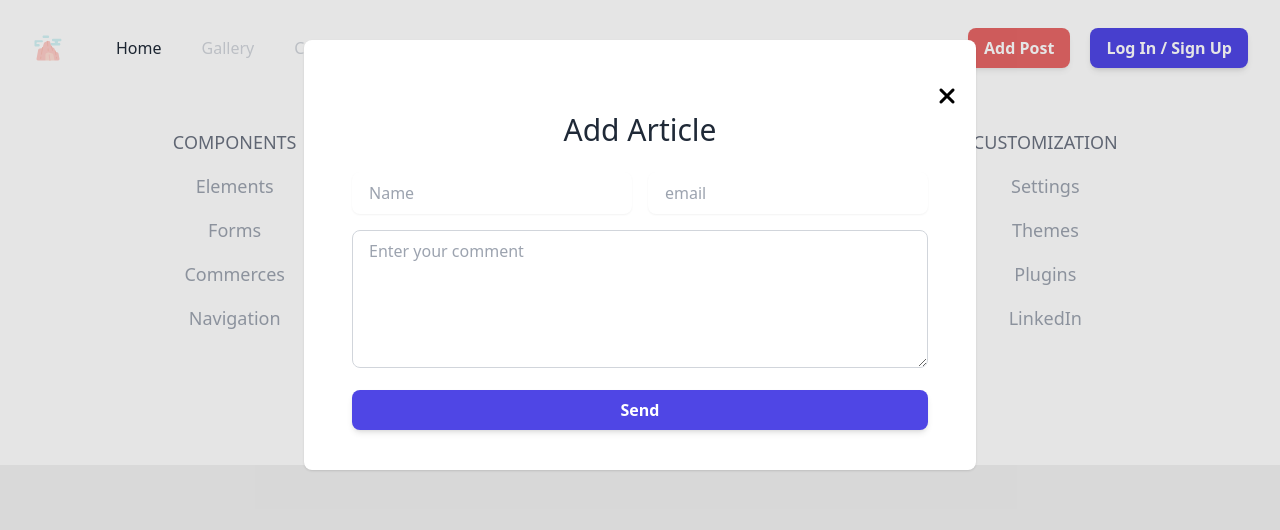
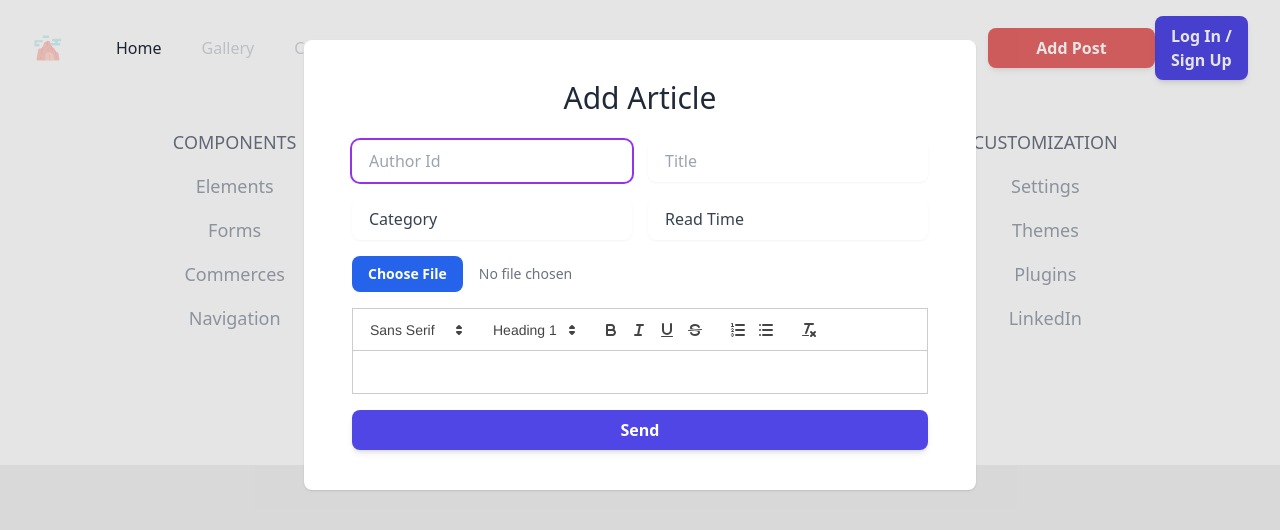
Before and after one commit to Aoblu87/frontend-blog, a React (Vite) app: page /newPost in a window 1280 px wide. Both pictures are taken after a click on the button "Add Post". Shown: the top 530 px of the page. Built offline with nearby package versions, Linux system fonts and the light colour scheme.

Commit message:
stilo il form dell add post

```diff
--- a/package.json
+++ b/package.json
@@ -16,6 +16,7 @@
     "classnames": "^2.3.2",
     "localforage": "^1.10.0",
     "match-sorter": "^6.3.1",
+    "preline": "^2.0.2",
     "react": "^18.2.0",
     "react-dom": "^18.2.0",
     "react-icons": "^4.12.0",
--- a/src/components/MyNavbar/MyNavbar.jsx
+++ b/src/components/MyNavbar/MyNavbar.jsx
@@ -49,12 +49,34 @@ export default function MyNavbar(props) {
                                     </div>
                                 </div>
                             </div>
-                            <div className="flex">
+                            <div className="flex items-center">
+                                <div className="flex items-center">
+                                    <button
+                                        type="button"
+                                        className="py-2 px-4  bg-red-600 hover:bg-red-700 focus:ring-red-500 focus:ring-offset-red-200 text-white w-full transition ease-in duration-200 text-center text-base font-semibold shadow-md focus:outline-none focus:ring-2 focus:ring-offset-2  opacity-70  rounded-lg "
+                                        onClick={() =>
+                                            document
+                                                .getElementById(
+                                                    "addArticleDialog"
+                                                )
+                                                .showModal()
+                                        }
+                                    >
+                                        {" "}
+                                        Add Post
+                                    </button>
+                                    <dialog
+                                        id="addArticleDialog"
+                                        className="w-full max-w-2xl px-5 py-10 m-auto mt-10 bg-white rounded-lg shadow dark:bg-gray-800"
+                                    >
+                                        <NewPost id={"addArticleDialog"} />
+                                    </dialog>{" "}
+                                    {/* <div className="flex">
                                 <div className="col me-5">
                                     <NewPost />
-                                </div>
+                                </div> */}
                                     {!login ? (
-                                    <div>
+                                        <div className="flex items-center">
                                             <button
                                                 type="button"
                                                 className="py-2 px-4  bg-indigo-600 hover:bg-indigo-700 focus:ring-indigo-500 focus:ring-offset-indigo-200 text-white w-full transition ease-in duration-200 text-center text-base font-semibold shadow-md focus:outline-none focus:ring-2 focus:ring-offset-2  rounded-lg "
@@ -164,6 +186,7 @@ export default function MyNavbar(props) {
                                 </div>
                             </div>
                         </div>
+                    </div>
                     <div className="md:hidden">
                         <div className="px-2 pt-2 pb-3 space-y-1 sm:px-3">
                             <a
--- a/src/components/MyNavbar/NewPost/NewPost.jsx
+++ b/src/components/MyNavbar/NewPost/NewPost.jsx
@@ -1,11 +1,8 @@
-import cn from "classnames"
-import { useCallback, useEffect, useState } from "react"
+import { useCallback, useState } from "react"
 import "react-quill/dist/quill.snow.css"
-import { ToastContainer, toast, useToast } from "react-toastify"
+import { ToastContainer, toast } from "react-toastify"
 import "react-toastify/dist/ReactToastify.css"
 import TextEditor from "./TextEditor"
-import styles from "./styles.module.scss"
-import { Link } from "react-router-dom"
 
 export default function NewPost() {
     const [text, setText] = useState("")
@@ -45,6 +42,10 @@ export default function NewPost() {
     const handleSubmit = async (e) => {
         e.preventDefault()
         setLoading(true)
+        //imposto il tempo per la chiusura del modale sincronizzato con il toast
+        const timeoutCloseLogin = () => {
+            setTimeout(closeLogin, 2500)
+        }
         const textData = {
             readTime: {
                 value: readTime,
@@ -93,9 +94,17 @@ export default function NewPost() {
             if (fileResponse.ok) {
                 const fileDataResponse = await fileResponse.json()
                 console.log(fileDataResponse)
-                useToast.success("Comment saved successfully!", {
-                    position: toast.POSITION.BOTTOM_RIGHT,
+                toast.success(" Login successfull!", {
+                    position: "top-center",
+                    autoClose: 2000,
+                    hideProgressBar: false,
+                    closeOnClick: false,
+                    pauseOnHover: false,
+                    draggable: false,
+
+                    theme: "light",
                 })
+                timeoutCloseLogin()
             } else {
                 throw new Error(`HTTP error! Status: ${response.status}`)
             }
@@ -104,7 +113,6 @@ export default function NewPost() {
         } finally {
             setLoading(false)
         }
-        // getPosts();
     }
     const closeModal = () => {
         setFirstName("")
@@ -117,28 +125,7 @@ export default function NewPost() {
     }
     return (
         <>
-            {/* You can open the modal using document.getElementById('ID').showModal() method */}
-            <button
-                type="button"
-                className="py-2 px-4  bg-red-600 hover:bg-red-700 focus:ring-red-500 focus:ring-offset-red-200 text-white w-full transition ease-in duration-200 text-center text-base font-semibold shadow-md focus:outline-none focus:ring-2 focus:ring-offset-2  opacity-70  rounded-lg "
-                onClick={() =>
-                    document.getElementById("addArticleDialog").showModal()
-                }
-            >
-                {" "}
-                Add Post
-            </button>
-
-            <dialog
-                id="addArticleDialog"
-                className="w-full max-w-2xl px-5 py-10 m-auto mt-10 bg-white rounded-lg shadow dark:bg-gray-800"
-            >
-                <form>
-                    <div className="flex justify-end text-2xl">
-                        <button onClick={closeModal}>
-                            <i className="fa-solid fa-xmark"></i>
-                        </button>
-                    </div>
+            <form onSubmit={handleSubmit}>
                 <div className="mb-6 text-3xl font-light text-center text-gray-800 dark:text-white">
                     Add Article
                 </div>
@@ -147,9 +134,12 @@ export default function NewPost() {
                         <div className=" relative ">
                             <input
                                 type="text"
-                                    id="contact-form-name"
+                                id="contact-form-id"
                                 className=" rounded-lg border-transparent flex-1 appearance-none border border-gray-300 w-full py-2 px-4 bg-white text-gray-700 placeholder-gray-400 shadow-sm text-base focus:outline-none focus:ring-2 focus:ring-purple-600 focus:border-transparent"
-                                    placeholder="Name"
+                                placeholder="Author Id"
+                                required
+                                value={idAuthor}
+                                onChange={(e) => setIdAuthor(e.target.value)}
                             />
                         </div>
                     </div>
@@ -157,22 +147,72 @@ export default function NewPost() {
                         <div className=" relative ">
                             <input
                                 type="text"
-                                    id="contact-form-email"
-                                    className=" rounded-lg border-transparent flex-1 appearance-none border border-gray-300 w-full py-2 px-4 bg-white text-gray-700 placeholder-gray-400 shadow-sm text-base focus:outline-none focus:ring-2 focus:ring-purple-600 focus:border-transparent"
-                                    placeholder="email"
+                                id="contact-form-title"
+                                className=" rounded-lg border-transparent flex-1 appearance-none border border-gray-300 w-full py-2 px-4 bg-white text-gray-700 placeholder-gray-400 shadow-sm text-base focus:outline-none focus:ring-2 focus:ring-purple-600 focus:border-transparent "
+                                placeholder="Title"
+                                required
+                                value={title}
+                                onChange={(e) => setTitle(e.target.value)}
                             />
                         </div>
                     </div>
+                    <div className="col-span-2 lg:col-span-1">
+                        <div className=" relative ">
+                            <select
+                                className=" rounded-lg border-transparent flex-1 appearance-none border border-gray-300 w-full py-2 px-4 bg-white text-gray-700 placeholder-gray-400 shadow-sm text-base focus:outline-none focus:ring-2 focus:ring-purple-600 focus:border-transparent "
+                                required
+                                value={category}
+                                onChange={(e) => setCategory(e.target.value)}
+                            >
+                                <option selected>Category</option>
+                                <option value="Frontend">Mountain</option>
+                                <option value="Backend">Lead</option>
+                                <option value="AI">Boulder</option>
+                            </select>
+                        </div>
+                    </div>
+                    <div className="col-span-2 lg:col-span-1">
+                        <div className=" relative ">
+                            <select
+                                className=" rounded-lg border-transparent flex-1 appearance-none border border-gray-300 w-full py-2 px-4 bg-white text-gray-700 placeholder-gray-400 shadow-sm text-base focus:outline-none focus:ring-2 focus:ring-purple-600 focus:border-transparent "
+                                required
+                                value={readTime}
+                                onChange={(e) => setReadTime(e.target.value)}
+                            >
+                                <option selected>Read Time</option>
+                                <option value="1 ">1 minute</option>
+                                <option value="2">2 minute</option>
+                                <option value="3">3 minuti</option>
+                            </select>
+                        </div>
+                    </div>
+                    <div className="col-span-2">
+                        <input
+                            type="file"
+                            class="block w-full text-sm text-gray-500 file:me-4 file:py-2 file:px-4 file:rounded-lg file:border-0 file:text-sm file:font-semibold file:bg-blue-600 file:text-white hover:file:bg-blue-700 file:disabled:opacity-50 file:disabled:pointer-events-none dark:file:bg-blue-500 dark:hover:file:bg-blue-400"
+                            multiple={false}
+                            onChange={(e) => setCover(e.target.files[0])}
+                        />
+                    </div>
+
                     <div className="col-span-2">
                         <label className="text-gray-700">
-                                <textarea
+                            <TextEditor
+                                theme="snow"
+                                className="flex-1 w-full px-4 py-2 text-base text-gray-700 placeholder-gray-400 bg-white border border-gray-300 rounded-lg appearance-none focus:outline-none focus:ring-2 focus:ring-purple-600 focus:border-transparent"
+                                text={text}
+                                setText={setText}
+                                required
+                                onChange={handleChange}
+                            />
+                            {/* <textarea
                                     className="flex-1 w-full px-4 py-2 text-base text-gray-700 placeholder-gray-400 bg-white border border-gray-300 rounded-lg appearance-none focus:outline-none focus:ring-2 focus:ring-purple-600 focus:border-transparent"
                                     id="comment"
                                     placeholder="Enter your comment"
                                     name="comment"
                                     rows="5"
                                     cols="40"
-                                ></textarea>
+                                ></textarea> */}
                         </label>
                     </div>
                     <div className="col-span-2 text-right">
@@ -185,7 +225,18 @@ export default function NewPost() {
                     </div>
                 </div>
             </form>
-            </dialog>
+            <ToastContainer
+                position="top-center"
+                autoClose={1000}
+                hideProgressBar={false}
+                newestOnTop={false}
+                closeOnClick={false}
+                rtl={false}
+                pauseOnFocusLoss
+                draggable={false}
+                pauseOnHover={false}
+                theme="colored"
+            />
 
             {/* <dialog id="my_modal_3" className="modal">
                 <div className="modal-box max-h-fit">
--- a/src/components/MyNavbar/NewPost/styles.module.scss
+++ /dev/null
@@ -1,4 +0,0 @@
-.newBlogContentContainer {
-  .newBlogContent {
-  }
-}
```
Also changed, not shown: 1 other file (tests, documents, lock files or other folders). Lines whose indentation alone changed are shown as unchanged.
